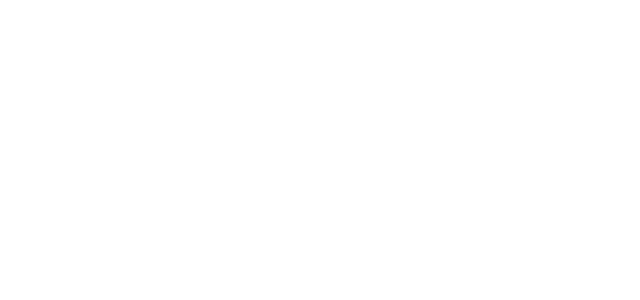
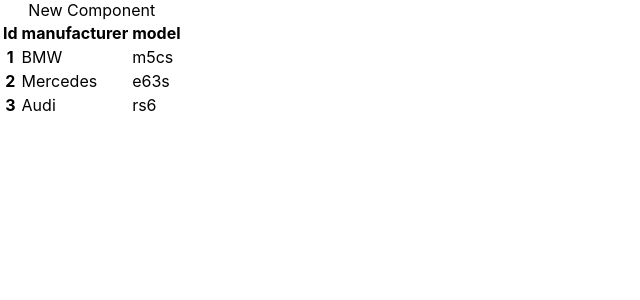
Before and after one commit to EgoshinVA/microtask, a React (Create React App) app: page / in a window 1280 px wide. Shown: the top 300 px of the page, without its empty margins (0-640 px from the left). Built offline with nearby package versions, Linux system fonts and the light colour scheme.

Commit message:
метод map

```diff
--- a/src/App.tsx
+++ b/src/App.tsx
@@ -1,29 +1,20 @@
 import React, {useState} from 'react';
 import {NewComponent} from "./NewComponent";
 
-export type UserType = {
-    id: number,
-    name: string,
-    age: number
+export type CarInfoType = {
+    manufacturer: string,
+    model: string
 }
 
 function App() {
-    const [students, setStudents] = useState<UserType[]>([
-            {id: 1, name: "James", age: 8},
-            {id: 2, name: "Robert", age: 18},
-            {id: 3, name: "John", age: 28},
-            {id: 4, name: "Michael", age: 38},
-            {id: 5, name: "William", age: 48},
-            {id: 6, name: "David", age: 58},
-            {id: 7, name: "Richard", age: 68},
-            {id: 8, name: "Joseph", age: 78},
-            {id: 9, name: "Thomas", age: 88},
-            {id: 10, name: "Charles", age: 98},
-            {id: 11, name: "Christopher", age: 100},
+    const [carInfo, setCarInfo] = useState<CarInfoType[]>([
+        {manufacturer:'BMW', model:'m5cs'},
+        {manufacturer:'Mercedes', model:'e63s'},
+        {manufacturer:'Audi', model:'rs6'}
         ]
     )
     return (
-        <NewComponent students={students}/>
+        <NewComponent carInfo={carInfo}/>
     );
 }
 
--- a/src/NewComponent.tsx
+++ b/src/NewComponent.tsx
@@ -1,14 +1,28 @@
 import React from 'react';
-import {UserType} from "./App";
+import {CarInfoType} from "./App";
 
 type NewComponentPropsType = {
-    students: UserType[]
+    carInfo: CarInfoType[]
 }
 
-export const NewComponent: React.FC<NewComponentPropsType> = () => {
+export const NewComponent: React.FC<NewComponentPropsType> = (props) => {
     return (
         <div>
-
+            <table>
+                <caption>
+                    New Component
+                </caption>
+                <tr>
+                    <th scope="col">Id</th>
+                    <th scope="col">manufacturer</th>
+                    <th scope="col">model</th>
+                </tr>
+                {props.carInfo.map((car, index)=><tr key={index}>
+                    <th scope="row">{index+1}</th>
+                    <td>{car.manufacturer}</td>
+                    <td>{car.model}</td>
+                </tr>)}
+            </table>
         </div>
     );
 };
```
